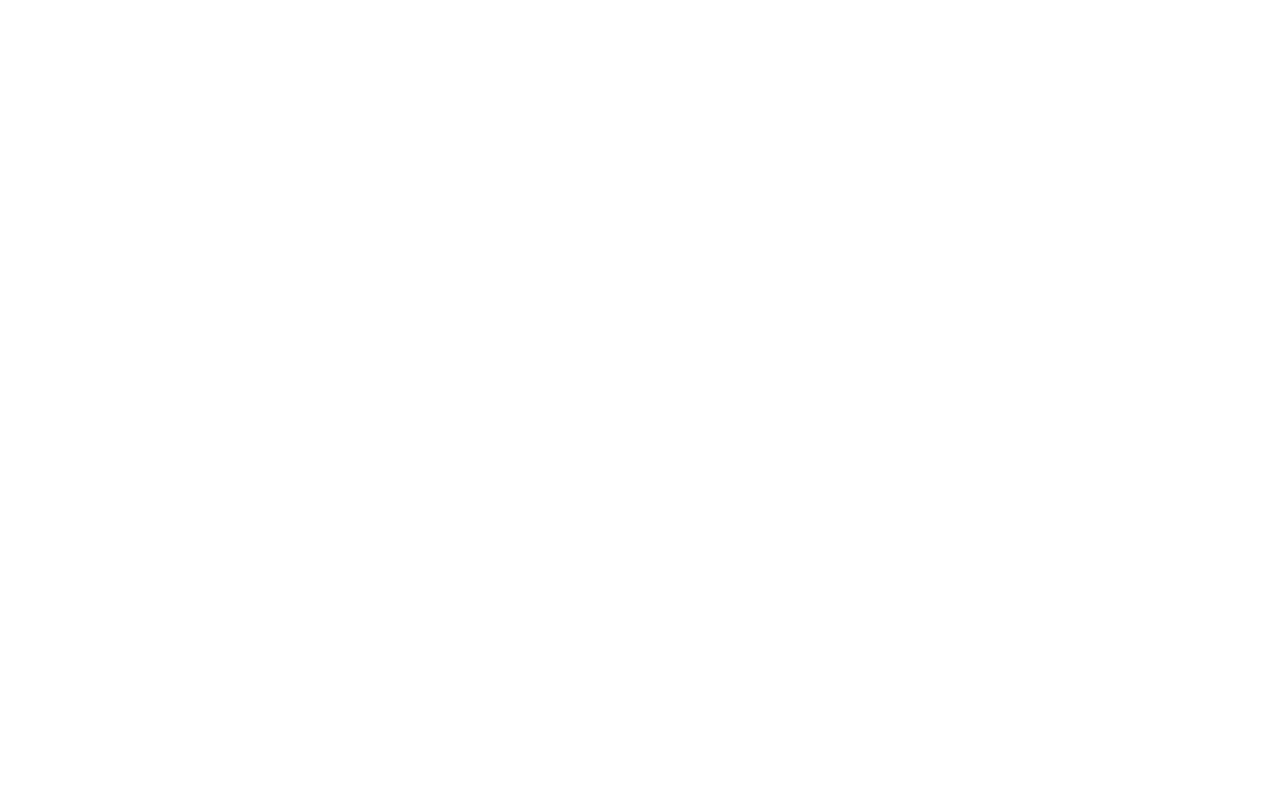
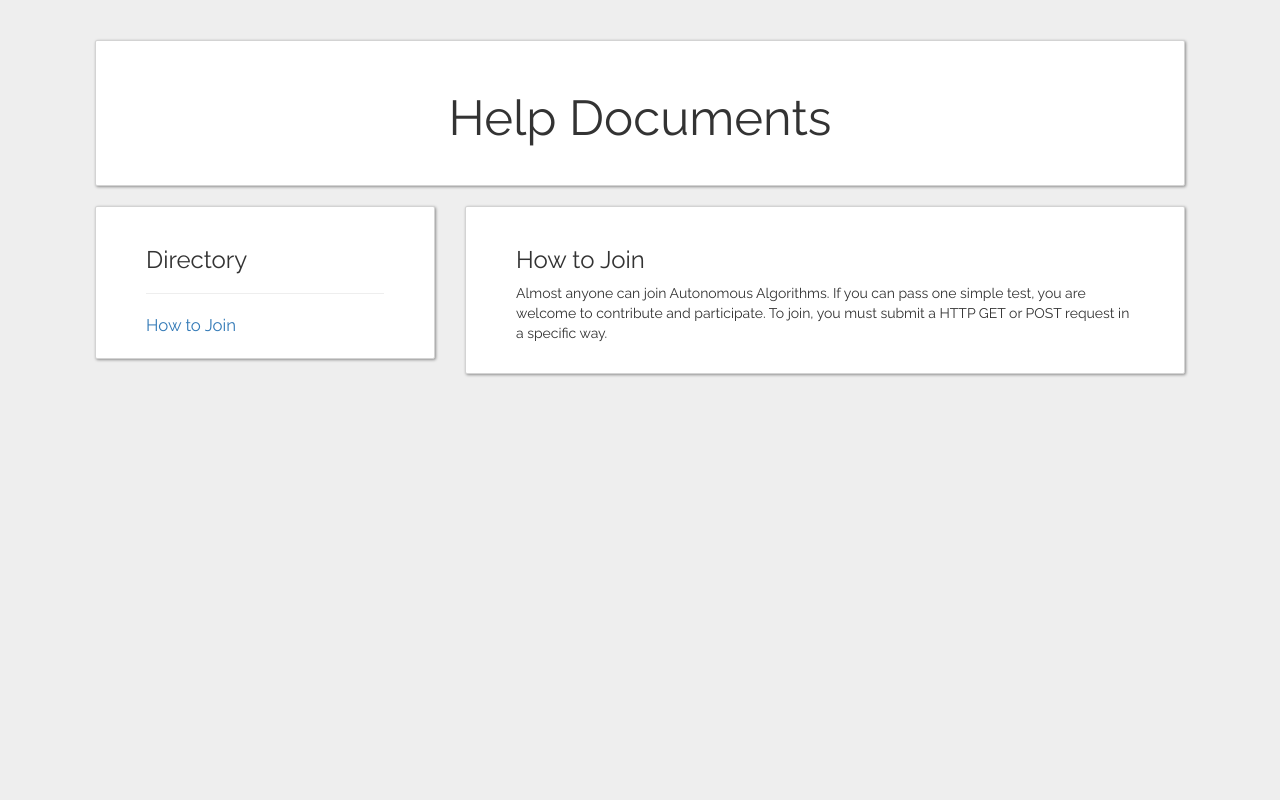
Before and after one commit to 3jackdaws/Website, a PHP site: page /docs/index.php?doc=1 in a window 1280 px wide. Before the commit the page is empty. Run offline with PHP 8.4, Linux system fonts and the light colour scheme.

Commit message:
Add help page and home page

```diff
--- a/assets/css/custom.css
+++ b/assets/css/custom.css
@@ -1,7 +1,25 @@
 .card{
     padding: 10px;
+    background-color: white;
     margin: 10px;
     border: 1px solid lightgrey;
     border-radius: 2px;
-    box-shadow: 2px 2px 5px rgba(0,0,0,0.5);
+    box-shadow: 1px 1px 3px rgba(0,0,0,0.4);
+    font-family: 'Raleway', sans-serif;
 }
+
+.card h3{
+
+}
+
+.card ul{
+    list-style: none;
+    margin: 0;
+    padding: 0;
+}
+
+
+.card ul a{
+    display: block;
+    font-size: larger;
+}
--- /dev/null
+++ b/docs/files/how-to-join.html
@@ -0,0 +1,6 @@
+<h3>How to Join</h3>
+
+<p>
+    Almost anyone can join Autonomous Algorithms. If you can pass one simple test, you are welcome to contribute and participate.
+    To join, you must submit a HTTP GET or POST request in a specific way.
+</p>
--- /dev/null
+++ b/docs/index.php
@@ -0,0 +1,72 @@
+<?php
+/**
+ * Created by PhpStorm.
+ * User: ian
+ * Date: 8/19/16
+ * Time: 9:09 AM
+ */
+$doc = $_GET['doc'];
+?>
+<html>
+<head>
+    <title>Algorithms Club - Docs</title>
+    <link rel="stylesheet" href="/assets/css/bootstrap.min.css">
+    <link rel="stylesheet" href="/assets/css/custom.css">
+    <link href="https://fonts.googleapis.com/css?family=Raleway" rel="stylesheet">
+</head>
+<body style="background-color: #eee">
+    <div class="container">
+        <div class="col-lg-12" style="">
+            <div class="card" style="margin-top: 40px; padding: 30px;">
+                <center><h1 style="font-size: 3.5em; font-weight: 100">Help Documents</h1></center>
+            </div>
+        </div>
+        <div class="col-lg-4">
+            <div class="card" style="padding: 20px 50px 20px 50px; margin-right: 0">
+                <h3>Directory</h3>
+                <hr>
+                <ul>
+                    <?php
+                        $files = glob(__DIR__ . "/files/*");
+//                    var_dump("/*", __DIR__ . "/files/");
+//                    var_dump($files);
+                        foreach($files as $file){
+                            $handle = fopen($file, "r");
+                            preg_match("/(?<=\>)[A-Za-z ]+(?=<)/", fread($handle, filesize($file)), $match);
+                            $title = $match[0];
+                            echo "<a onclick='openhelpdoc(\"". basename($file) ."\")'>" . $title . "</a>";
+                        }
+                    ?>
+                </ul>
+            </div>
+        </div>
+        <div class="col-lg-8" >
+            <div id="content" class="card" style="padding: 20px 50px 20px 50px; margin-left:0">
+
+            </div>
+        </div>
+    </div>
+
+</body>
+<script>
+    function openhelpdoc(res){
+        var xhr = new XMLHttpRequest();
+        xhr.onreadystatechange = function(){
+            if(xhr.readyState == 4){
+                document.getElementById("content").innerHTML = xhr.responseText;
+            }
+        }
+        xhr.open("GET", "/docs/files/" + res);
+        xhr.send();
+    }
+
+    window.onload = function(){
+        var doc = "<?=$doc?>";
+        if(doc.length < 2){
+            doc = "how-to-join.html";
+        }
+        openhelpdoc(doc);
+    }
+</script>
+<script src="/assets/js/bootstrap.js"
+</html>
--- a/index.php
+++ b/index.php
@@ -10,8 +10,36 @@
 <head>
     <title>Algorithms Club</title>
     <link rel="stylesheet" href="/assets/css/bootstrap.min.css">
+    <link rel="stylesheet" href="/assets/css/custom.css">
+    <link href="https://fonts.googleapis.com/css?family=Raleway" rel="stylesheet">
 </head>
-<body>
+<body style="background-color: #eee">
+    <div class="container">
+        <div class="col-lg-12" style="">
+            <div class="card" style="margin-top: 40px; padding: 30px;">
+                <center><h1 style="font-size: 3.5em; font-weight: 100">Welcome to the Autonomous Algorithms Home Page</h1></center>
+            </div>
+        </div>
+        <div class="col-lg-4">
+            <div class="card" style="padding: 20px 50px 20px 50px; margin-right: 0">
+                <h3>Getting Started</h3>
+                <hr>
+                <ul>
+                    <a href="/docs/?doc=how-to-join.html">How to Join</a>
+                    <a href="#">Solving Puzzles</a>
+                </ul>
+            </div>
+        </div>
+        <div class="col-lg-8" >
+            <div class="card" style="padding: 20px 50px 20px 50px; margin-left:0">
+                <h3>Current Puzzle</h3>
+                <hr>
+                <ul>
+
+                </ul>
+            </div>
+        </div>
+    </div>
 
 </body>
 
```
